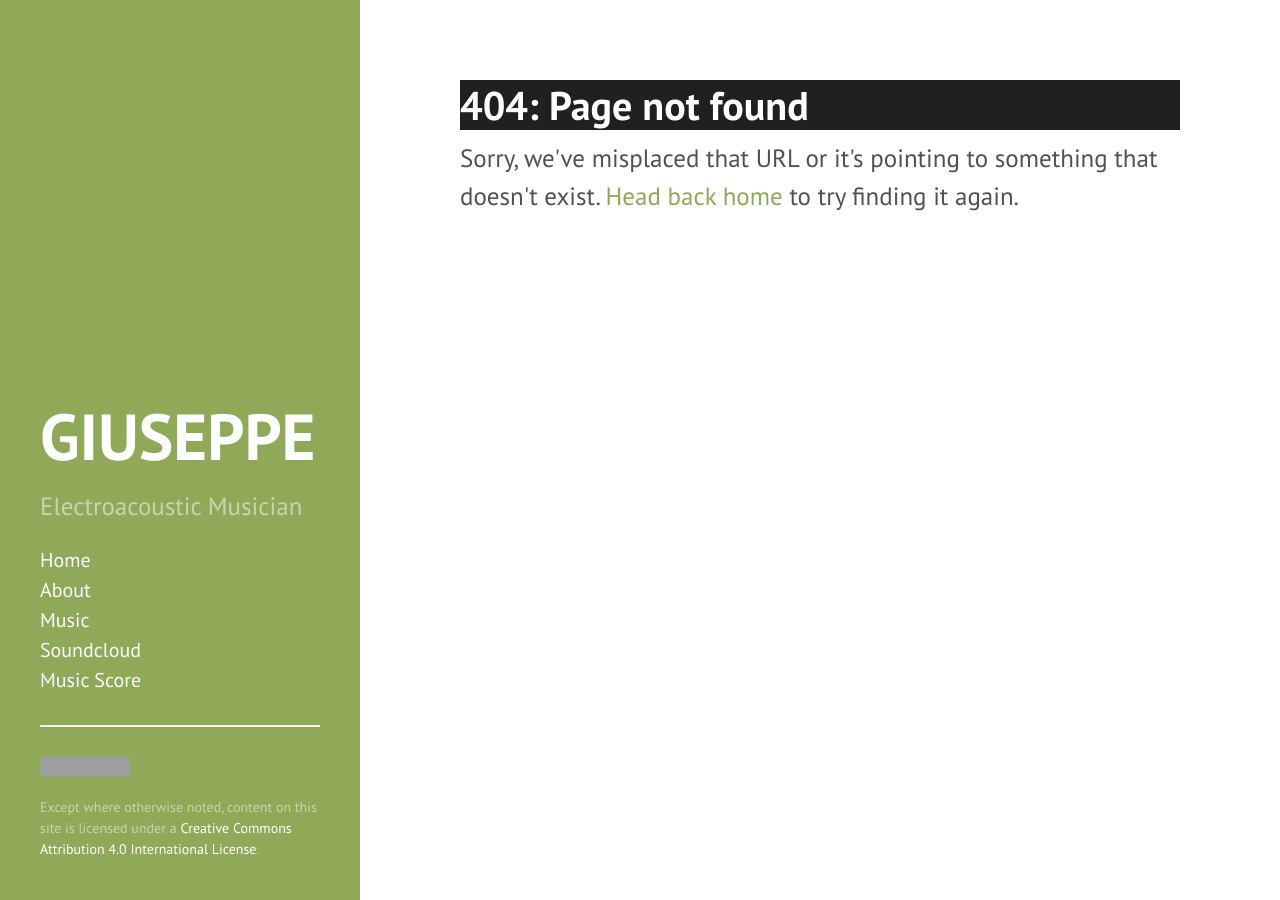
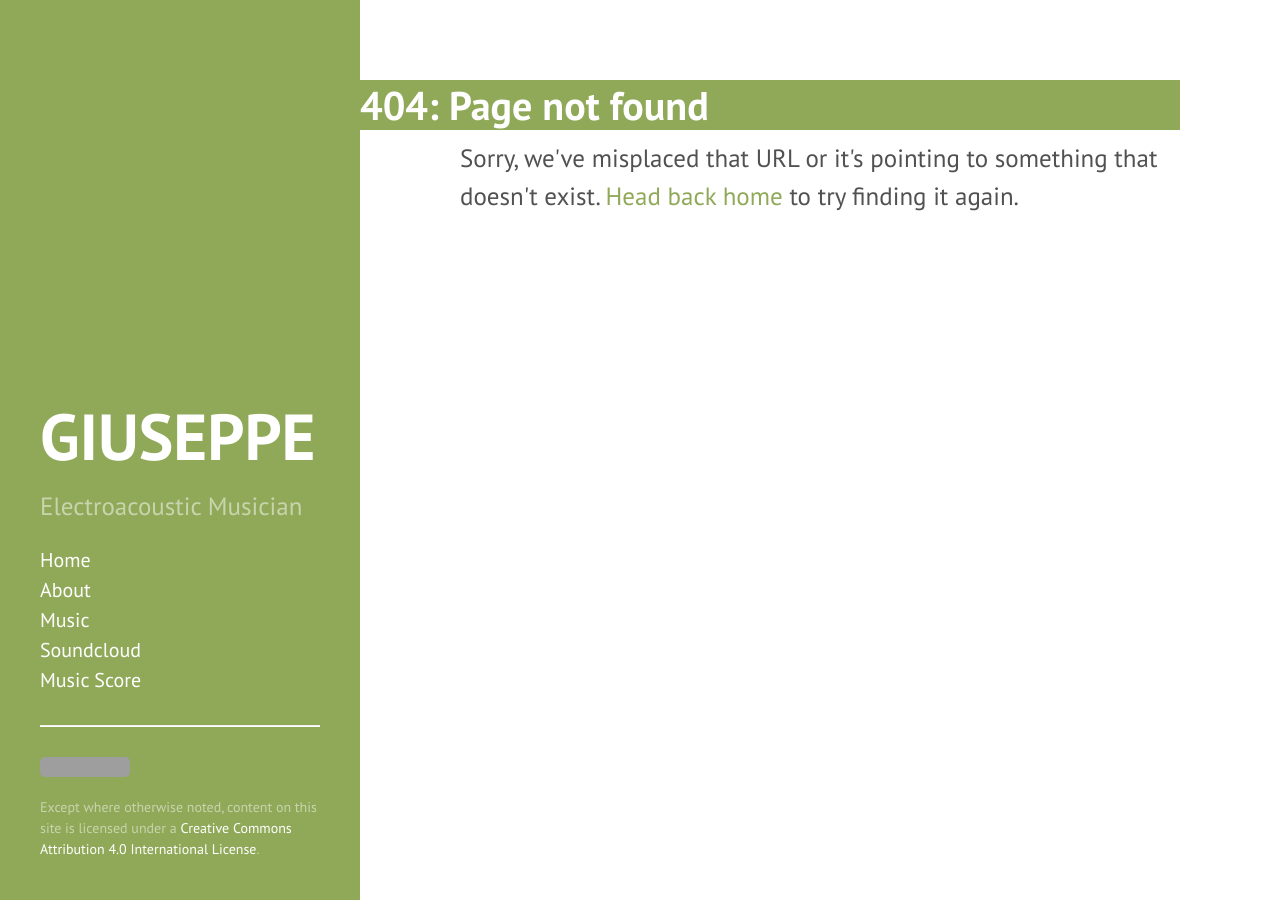
Before and after one commit to grammaton/grammaton.github.io, a Jekyll site: the page built from 404.html, in a window 1280 px wide. Built offline with Jekyll 4.4.1, drawn with Linux system fonts in a browser that asks for light colours; some web fonts are replaced; Markdown is read by kramdown in place of the engine named in the settings; grey boxes are pictures that could not be loaded.

Commit message:
tiles with bg color

```diff
--- a/public/css/poole.css
+++ b/public/css/poole.css
@@ -342,11 +342,21 @@ tbody tr:nth-child(odd) th {
 }*/
 
 .page-title,
+.post-title {
+  margin-left: -5rem;
+}
+
+.page-title,
 .post-title,
 .post-title-content {
   color: #fff;
-  background-color: #202020;
+  background-color: #90a959;
   display: block;
+}
+
+.post-title-content,
+.page-title-content {
+  margin-left: 5rem;
 }
 
 .page-title,
```
